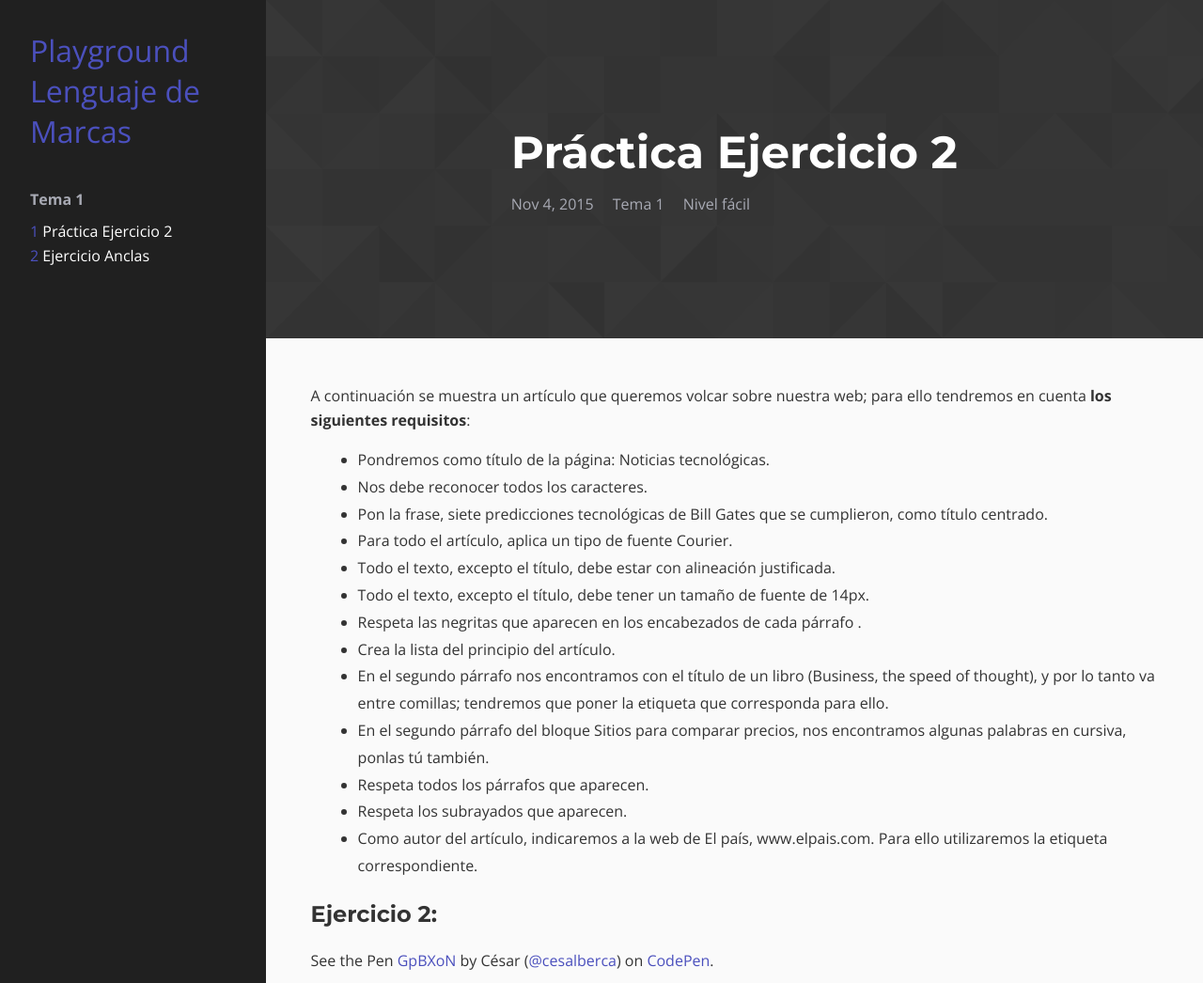
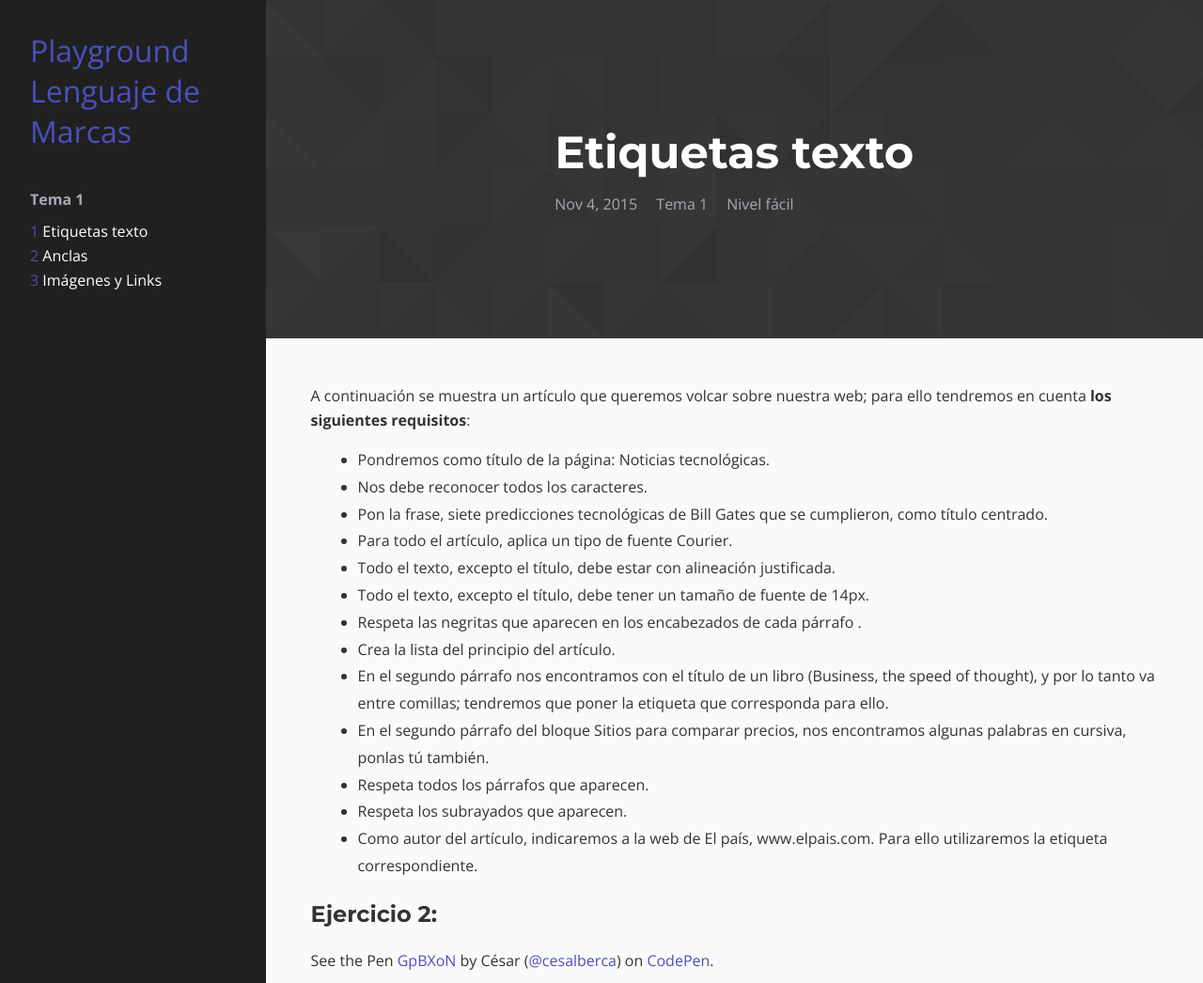
Before and after one commit to cesalberca/playground, a Jekyll site: the page built from _posts/2015-11-04-html-etiquetas-texto.markdown, in a window 1280 px wide, cut to the strip 0-1046 px from the top of the page. Shown: the whole strip at 94% size. Built offline with Jekyll 4.4.1, drawn with Linux system fonts in a browser that asks for light colours; nearby versions of some CDN libraries; Markdown is read by kramdown in place of the engine named in the settings.

Commit message:
New post and changes to names

```diff
--- a/_posts/2015-11-04-html-etiquetas-texto.markdown
+++ b/_posts/2015-11-04-html-etiquetas-texto.markdown
@@ -1,6 +1,6 @@
 ---
 layout: post
-title:  "Práctica Ejercicio 2"
+title:  "Etiquetas texto"
 date:   2015-11-04
 categories: html tags
 permalink: etiquetas-texto-html
--- a/_posts/2015-11-05-anclas-secciones.md
+++ b/_posts/2015-11-05-anclas-secciones.md
@@ -1,6 +1,6 @@
 ---
 layout: post
-title:  "Ejercicio Anclas"
+title:  "Anclas"
 date:   2015-11-05
 categories: html tags a
 permalink: anclas-secciones
```
Also changed, not shown: _posts/2015-11-06-links-e-imagenes.md (added, +13 -0 lines).
